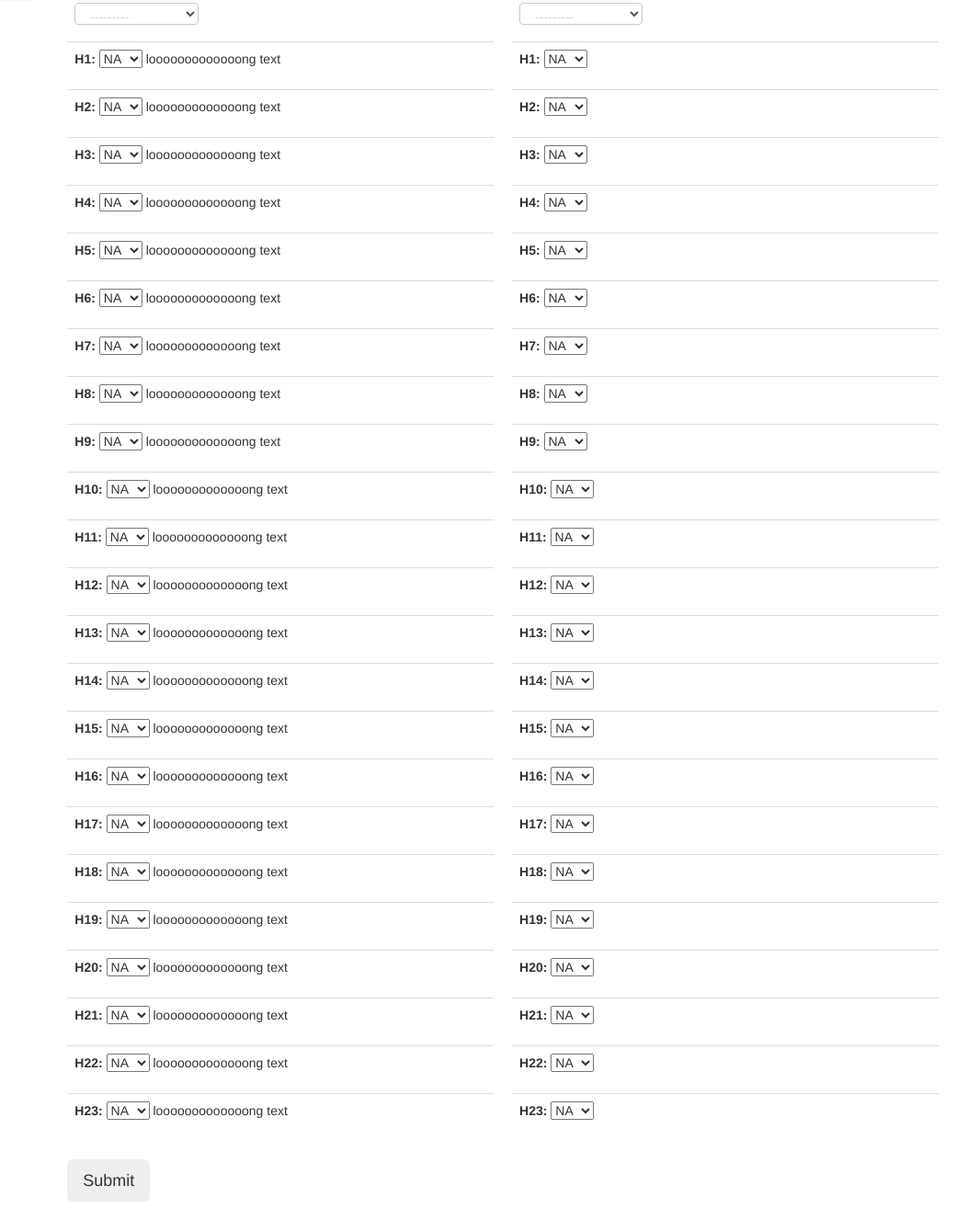
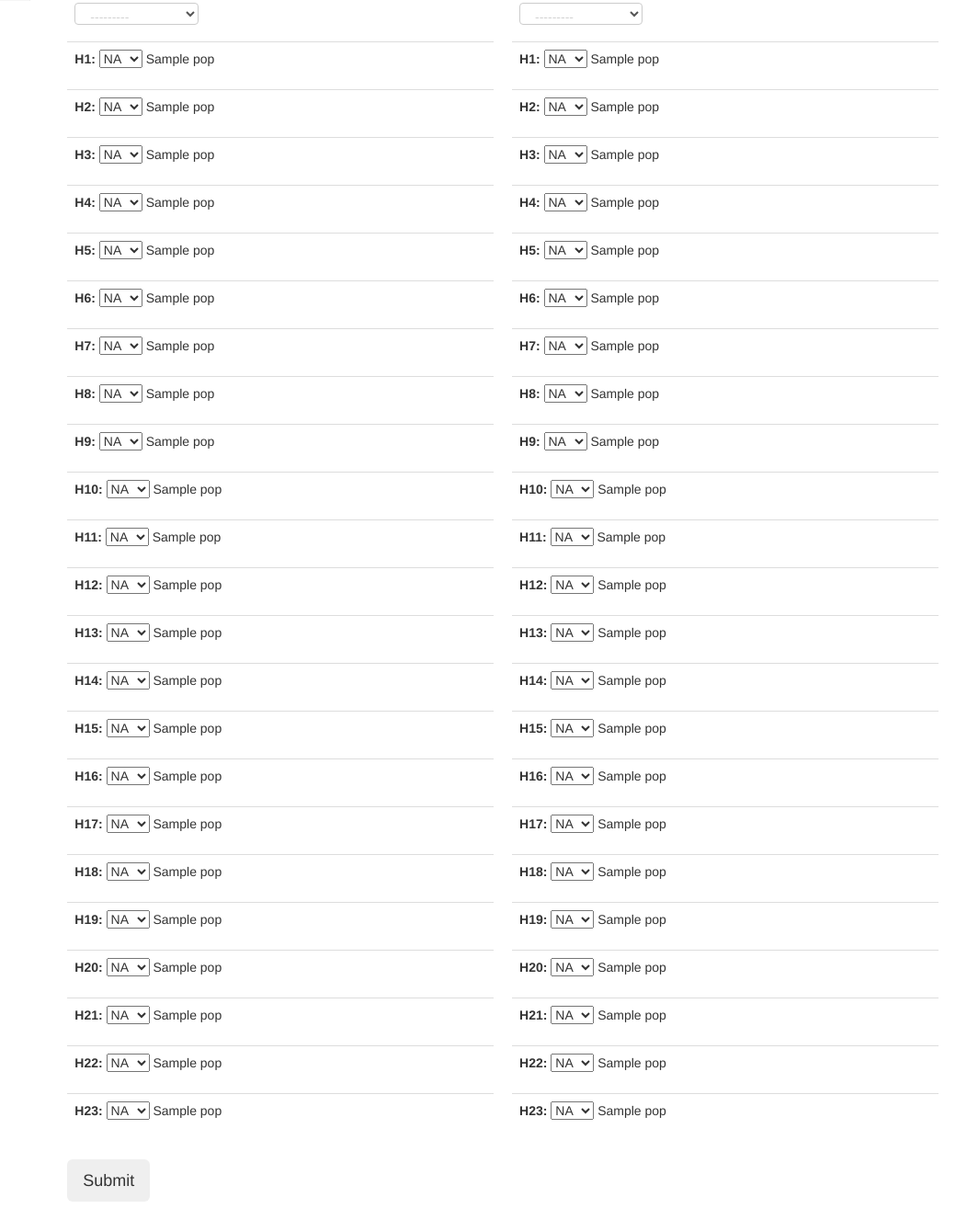
Before and after one commit to KeleiAzz/SCRC_server, a Django app: template risk_evidence/templates/evidence_add.html in a window 1280 px wide. Shown: the part 799-2126 px from the top of the page at 92% size, without its empty margins (180-1232 px from the left). Run offline with Django 3.2, Linux system fonts and the light colour scheme; tables that the repository leaves empty hold one stand-in row (values such as "Sample post"); the template is opened without the code that fills it: values that come from a table or form of the project are taken from there, most other values are stand-ins (such as "Sample title", 1, 10 or a date in 2020); parts of the project's set-up code (start-up, migrations or seed data) failed here and were passed over; some libraries are stand-ins or nearby versions.

Commit message:
Show hypothesis text in the evidence add page

```diff
--- a/risk_evidence/templates/evidence_add.html
+++ b/risk_evidence/templates/evidence_add.html
@@ -7,26 +7,26 @@
 
 {% block test %}
 {#        <div class="evidence_add">#}
+
         <form method="POST" action="/risk_evidence/evidence/add/">
                     {% csrf_token %}
             <div id="sides">
                 <div id="left">
                     <h3>Evidence for Supply Chain Impact</h3>
 {#                    {{ form1.as_p }}#}
-                    <table class="table">
+                    <table class="table" id="form-table">
                     {% for field in form1 %}
-                        <tr>
+                        <tr >
                             <td>
                                 <ul>
                                     <li>{{ field.label_tag }}</li>
                                     <li>{{ field.errors }}</li>
                                     <li>{{ field }}</li>
                                     {% if forloop.counter > 8 %}
-                                        <li>looooooooooooong text</li>
+                                        <li>{{ hint1.pop }}</li>
                                     {% endif %}
                                 </ul>
                             </td>
-
                         </tr>
                     {% endfor %}
                 </table>
@@ -34,16 +34,18 @@
                 <div id="right">
                     <h3>Evidence for Probability</h3>
 {#                    {{ form2.as_p }}#}
-                <table class="table">
+                <table class="table" id="form-table">
                     {% for field in form2 %}
-                         <tr>
+                         <tr >
                             <td>
                                 <ul>
-                                <li>{{ field.label_tag }}</li>
-                                <li>{{ field.errors }}</li>
+                                    <li>{{ field.label_tag }}</li>
+                                    <li>{{ field.errors }}</li>
                                     <li>{{ field }}</li>
+                                    {% if forloop.counter > 8 %}
+                                        <li>{{ hint2.pop }}</li>
+                                    {% endif %}
                                 </ul>
-
                             </td>
                         </tr>
                     {% endfor %}
@@ -51,6 +53,8 @@
                 </div>
             </div>
             <br>
+            <br>
+
             <div class="buttonHolder">
                 <input type="submit" class="btn btn-lg" value="Submit"/>
             </div>
--- a/risk_evidence/views.py
+++ b/risk_evidence/views.py
@@ -97,7 +97,8 @@
         return render(request, 'probability_list.html', {'hint': hypothesis, 'country_form': country_form})
 
 def evidence_add(request):
-
+    hypothesis1 = list(reversed([x.text for x in Hypothesis.objects.filter(category='SCI')]))
+    hypothesis2 = list(reversed([x.text for x in Hypothesis.objects.filter(category='P')]))
     if request.method == 'POST':
         form1 = EvidenceForm(request.POST, prefix='form1')
         form2 = EvidenceForm(request.POST, prefix='form2')
@@ -111,7 +112,7 @@
     else:
         form1 = EvidenceForm(initial={'category': 'SCI'}, prefix='form1')
         form2 = EvidenceForm(initial={'category': 'P'}, prefix='form2')
-    return render(request, 'evidence_add.html', {'form1': form1, 'form2': form2})
+    return render(request, 'evidence_add.html', {'form1': form1, 'form2': form2, 'hint1': hypothesis1, 'hint2':hypothesis2})
 
 def overview(request):
     # For supply chain impact
```
